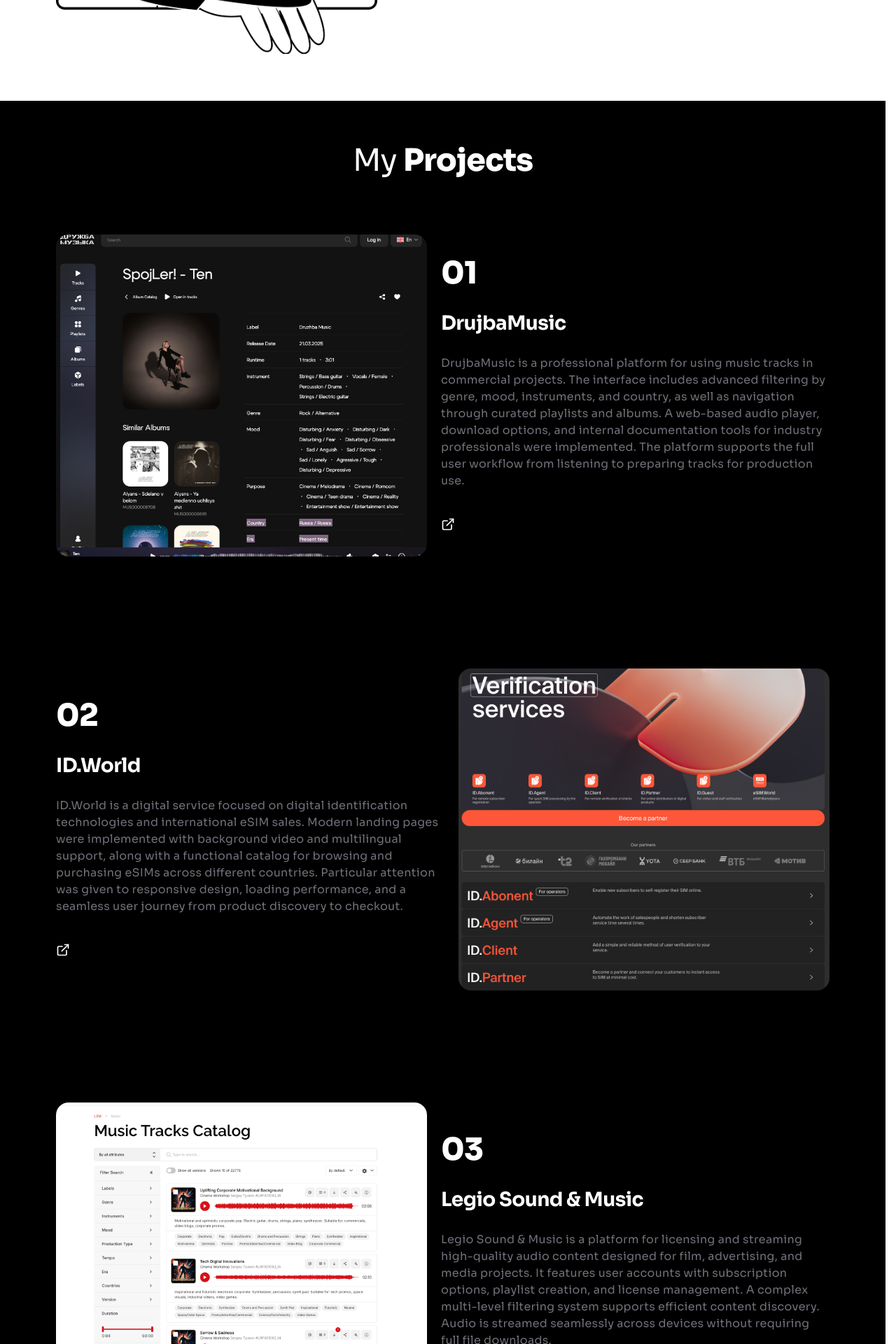
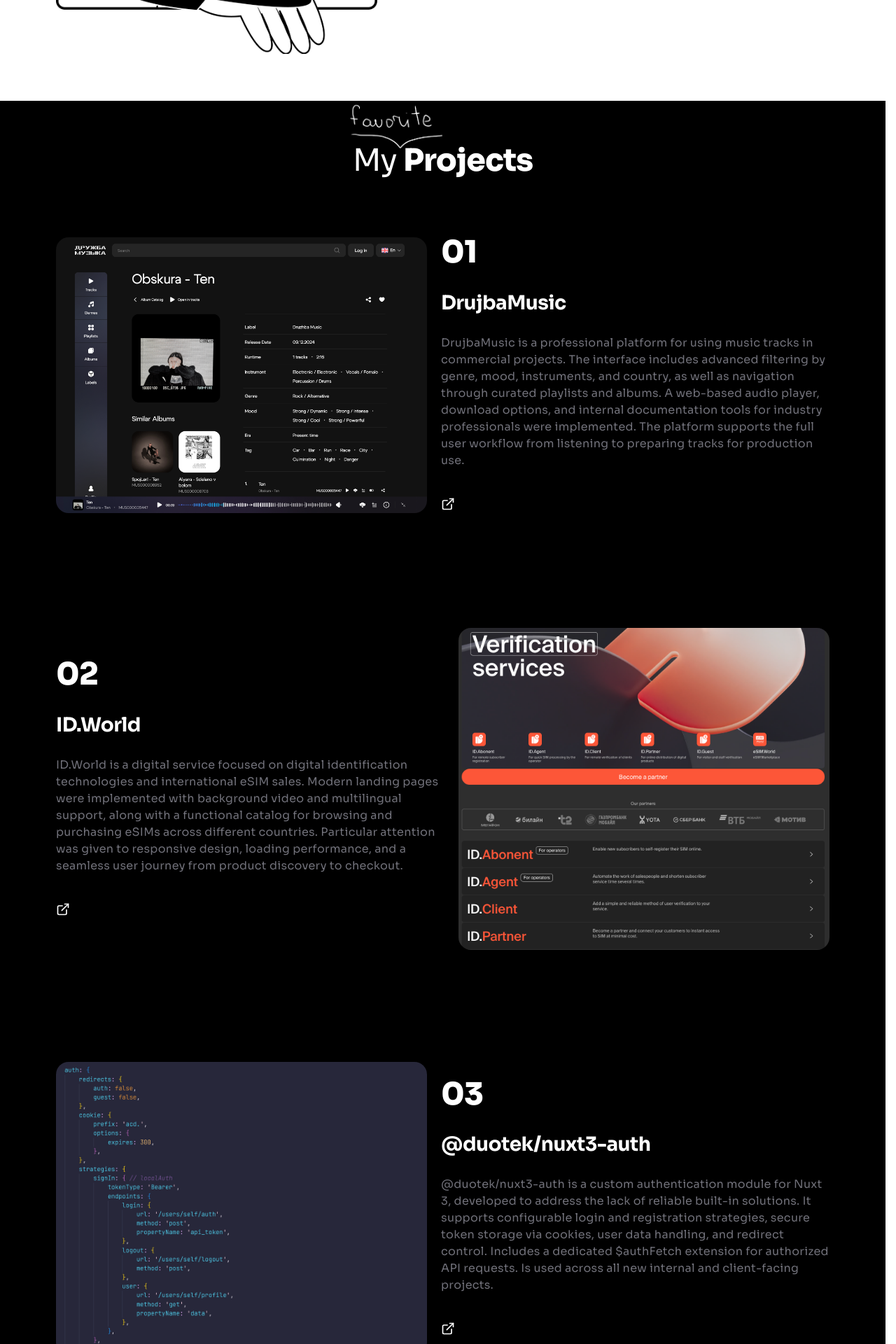
Before and after one commit to x-bananer/portfolio, a React (Vite) app: page / in a window 1280 px wide. Shown: the part 4120-6040 px from the top of the page at 70% size. Built offline with nearby package versions, Linux system fonts and the light colour scheme.

Commit message:
Update Projects section

```diff
--- a/src/components/projects/projects.module.scss
+++ b/src/components/projects/projects.module.scss
@@ -8,11 +8,22 @@
 }
 
 .projects__header {
-
+	display: flex;
+	justify-content: center;
 }
 
 .projects__title {
 	text-align: center;
+	position: relative;
+	display: inline;
+}
+
+.projects__title-image {
+    position: absolute;
+    top: -68px;
+    left: -18px;
+    filter: invert(1);
+    height: 90px;
 }
 
 .projects__content {
--- a/src/components/projects/projects.tsx
+++ b/src/components/projects/projects.tsx
@@ -1,6 +1,8 @@
 import styles from "./projects.module.scss";
 
 import Media from "../_block/media/media";
+
+import fav from '../../assets/images/fav.png';
 
 import lsm from "../../assets/images/projects/lsm.png";
 import epl from "../../assets/images/projects/epl.png";
@@ -24,16 +26,16 @@ const Projects = () => {
 			link: `https://id.world/en`,
 		},
 		{
+			image: auth,
+			title: '@duotek/nuxt3-auth',
+			description: `@duotek/nuxt3-auth is a custom authentication module for Nuxt 3, developed to address the lack of reliable built-in solutions. It supports configurable login and registration strategies, secure token storage via cookies, user data handling, and redirect control. Includes a dedicated $authFetch extension for authorized API requests. Is used across all new internal and client-facing projects.`,
+			link: `https://www.npmjs.com/package/@duotek/nuxt3-auth`,
+		},
+		{
 			image: lsm,
 			title: "Legio Sound & Music",
 			description: `Legio Sound & Music is a platform for licensing and streaming high-quality audio content designed for film, advertising, and media projects. It features user accounts with subscription options, playlist creation, and license management. A complex multi-level filtering system supports efficient content discovery. Audio is streamed seamlessly across devices without requiring full file downloads.`,
 			link: `https://legiosoundmusic.ru/en`,
-		},
-		{
-			image: auth,
-			title: '@duotek/nuxt3-auth',
-			description: `@duotek/nuxt3-auth is a custom authentication module for Nuxt 3, developed to address the lack of reliable built-in solutions. It supports configurable login and registration strategies, secure token storage via cookies, user data handling, and redirect control. Includes a dedicated $authFetch extension for authorized API requests. Is used across all new internal and client-facing projects.`,
-			link: `https://www.npmjs.com/package/@duotek/nuxt3-auth`,
 		},
 		{
 			image: epl,
@@ -41,12 +43,13 @@ const Projects = () => {
 			description: `Explat is a digital platform for international trade services. The system enables full-cycle interaction between clients and service providers, including service ordering, verification, and payment. It features dedicated user dashboards for both clients and suppliers, integrated chat for communication, and an admin panel for platform management. The architecture is designed for scalability and secure transaction processing.`,
 			link: `https://explat.kz/`,
 		},
-		{
-			image: ihe,
-			title: "iHels",
-			description: `A full-featured online store was developed with a product catalog, advanced filtering, product pages, shopping cart, promo code system, and online payments. The service supports the entire user journey from product selection to checkout and is designed for scalability and integration with external systems such as CRM and logistics. An admin panel and a supplier dashboard were also implemented for managing listings, orders, and analytics.`,
-			link: `https://ihels.shop/`,
-		},
+
+		// {
+		// 	image: ihe,
+		// 	title: "iHels",
+		// 	description: `A full-featured online store was developed with a product catalog, advanced filtering, product pages, shopping cart, promo code system, and online payments. The service supports the entire user journey from product selection to checkout and is designed for scalability and integration with external systems such as CRM and logistics. An admin panel and a supplier dashboard were also implemented for managing listings, orders, and analytics.`,
+		// 	link: `https://ihels.shop/`,
+		// },
 	];
 
 	return (
@@ -54,6 +57,7 @@ const Projects = () => {
 			<div className={`${styles["projects__container"]} layout`}>
 				<div className={styles["projects__header"]}>
 					<h2 className={styles["projects__title"]}>
+						<img src={fav} alt="Manually written word" className={styles["projects__title-image"]} />
 						<span className="text-display">My </span>{" "}
 						<span className="text-display text-w-800">
 							Projects
```
Also changed, not shown: src/assets/images/fav.png (added), src/assets/images/projects/gpm.png.
